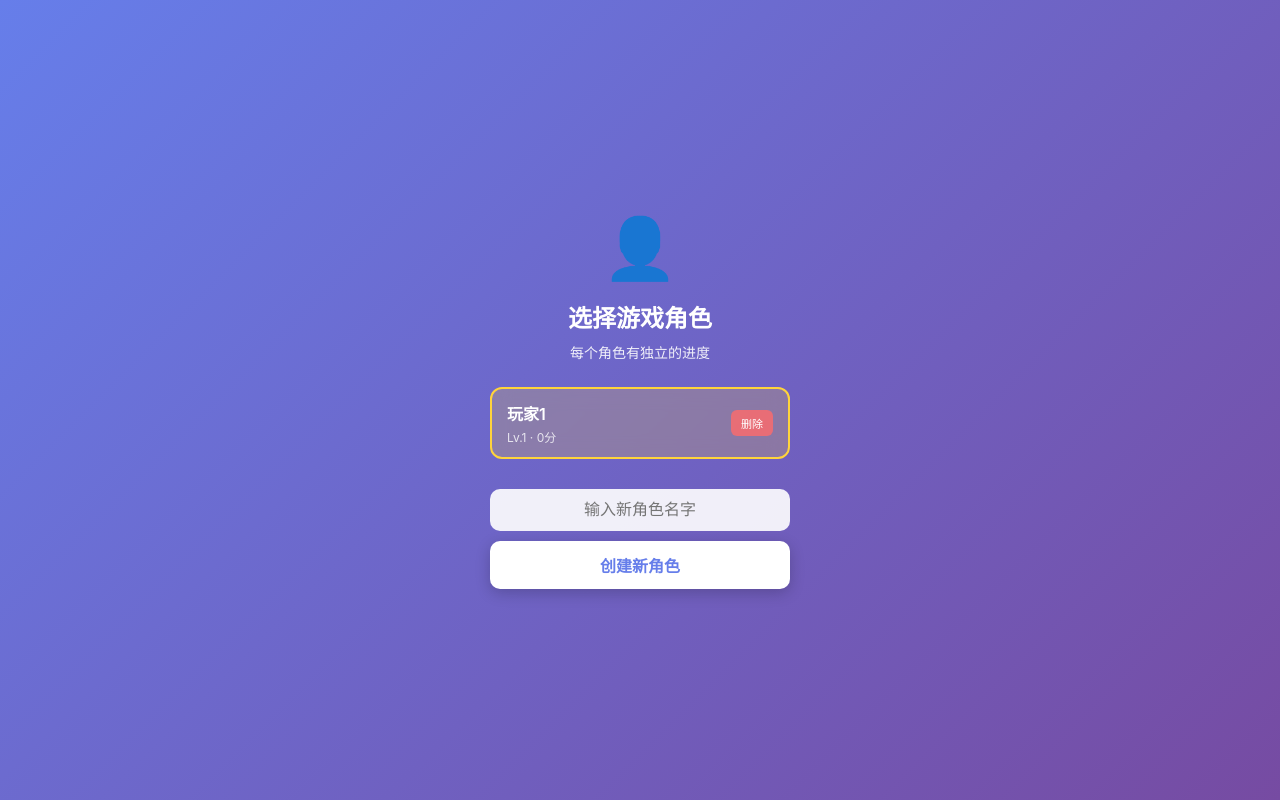
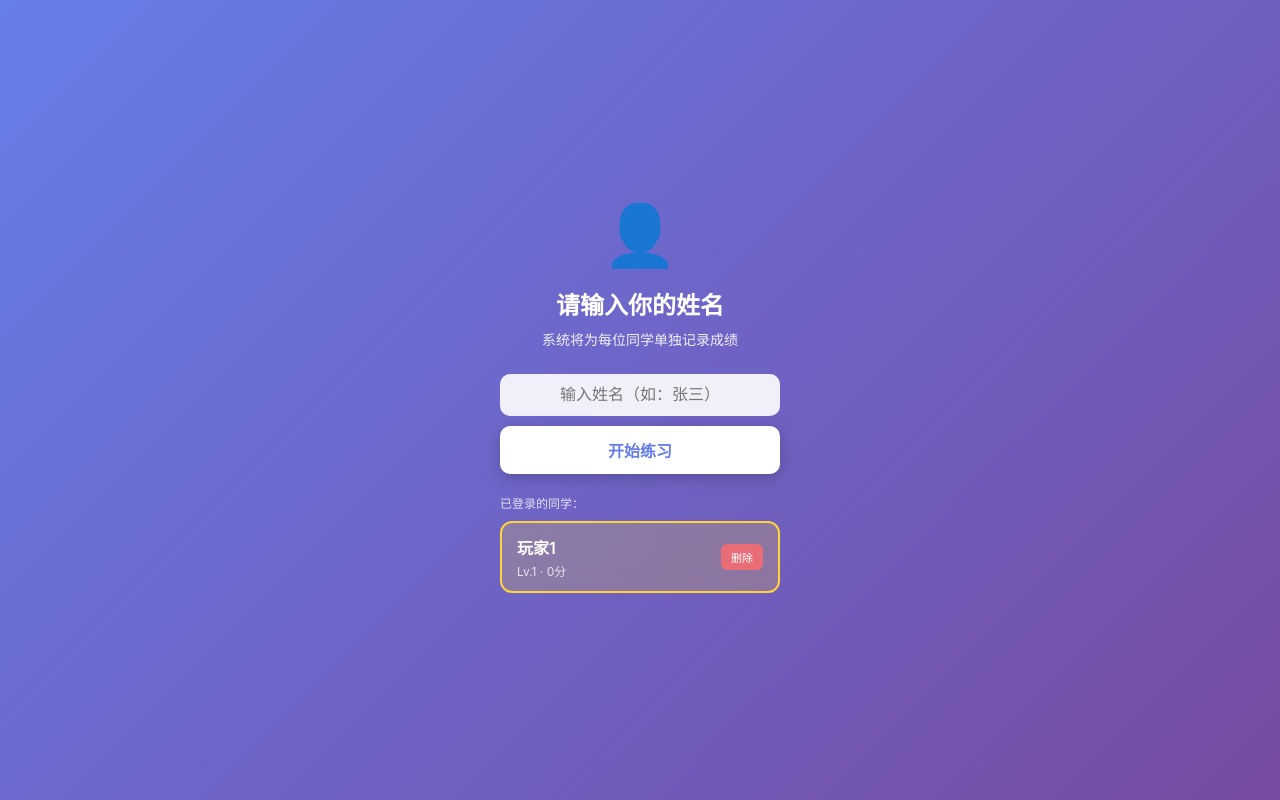
Before and after one commit to hanjiang6608/math-practice, a website: page index.html in a window 1280 px wide. Both pictures are taken after a click on the button "切换角色". Drawn offline with Linux system fonts and the light colour scheme.

Commit message:
更新 index.html

```diff
--- a/index.html
+++ b/index.html
@@ -1211,7 +1211,7 @@
             100% { transform: translate(-50%, -100%) scale(0.8); opacity: 0; }
         }
 
-        /* 用户选择界面 */
+        /* 用户登录界面 */
         .user-screen {
             position: fixed;
             top: 0;
@@ -1250,12 +1250,28 @@
             margin-bottom: 25px;
         }
 
+        .login-form {
+            width: 100%;
+            max-width: 280px;
+            margin-bottom: 20px;
+        }
+
+        .user-list-section {
+            width: 100%;
+            max-width: 280px;
+        }
+
+        .user-list-title {
+            font-size: 12px;
+            opacity: 0.8;
+            margin-bottom: 10px;
+            text-align: left;
+        }
+
         .user-list {
             width: 100%;
-            max-width: 300px;
-            max-height: 200px;
+            max-height: 150px;
             overflow-y: auto;
-            margin-bottom: 20px;
         }
 
         .user-item {
@@ -1369,17 +1385,20 @@
     </style>
 </head>
 <body>
-    <!-- 用户选择界面 -->
+    <!-- 用户登录界面 -->
     <div class="user-screen" id="user-screen">
         <div class="user-icon">👤</div>
-        <div class="user-title">选择游戏角色</div>
-        <div class="user-subtitle">每个角色有独立的进度</div>
-        <div class="user-list" id="user-list">
-            <!-- 用户列表将在这里动态生成 -->
+        <div class="user-title">请输入你的姓名</div>
+        <div class="user-subtitle">系统将为每位同学单独记录成绩</div>
+        <div class="login-form">
+            <input type="text" class="user-input" id="login-username" placeholder="输入姓名（如：张三）" maxlength="10">
+            <button class="user-btn" onclick="loginUser()">开始练习</button>
         </div>
-        <div class="user-actions">
-            <input type="text" class="user-input" id="new-username" placeholder="输入新角色名字" maxlength="10">
-            <button class="user-btn" onclick="createNewUser()">创建新角色</button>
+        <div class="user-list-section">
+            <div class="user-list-title">已登录的同学：</div>
+            <div class="user-list" id="user-list">
+                <!-- 用户列表将在这里动态生成 -->
+            </div>
         </div>
     </div>
 
@@ -1387,7 +1406,7 @@
     <div class="start-screen" id="start-screen">
         <div class="start-icon">🎓</div>
         <div class="start-title">数学小达人</div>
-        <div class="current-user" id="current-user-display">当前角色：玩家1</div>
+        <div class="current-user" id="current-user-display">当前同学：玩家1</div>
         <div class="start-features">
             <div class="feature-item">
                 <div class="feature-icon">🧠</div>
```
